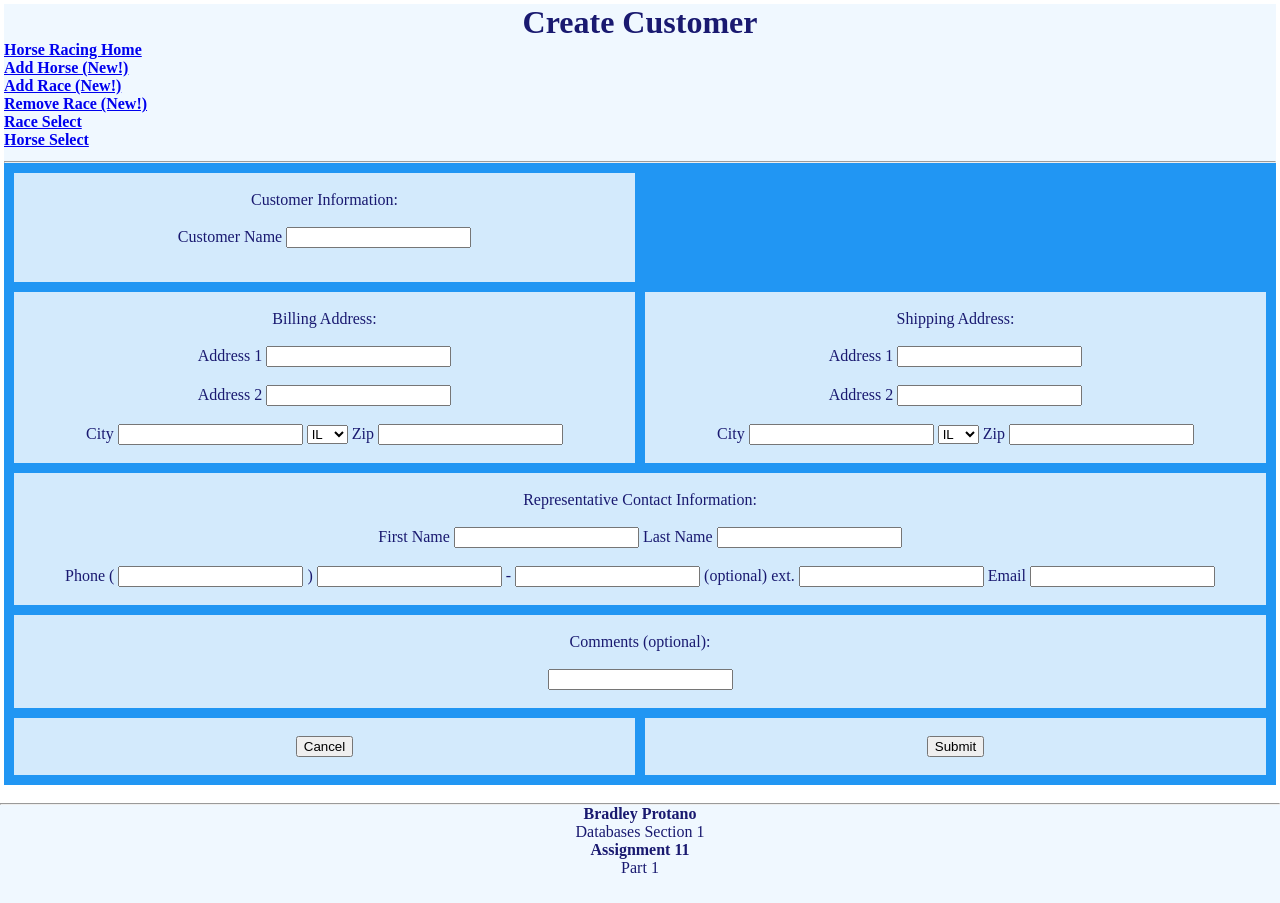
After one commit to dbaker111413/CSCI467-A4-DBaker-BProtano, a PHP site: page /a4_create_customer.php in a window 1280 px wide. The commit adds this page. Run offline with PHP 8.4, Linux system fonts and the light colour scheme.

Commit message:
basic af create a customer

```diff
--- a/a4.css
+++ b/a4.css
@@ -10,29 +10,43 @@
   each page and form.
 */
 
-/*
-.item-a {
-  grid-area: header;
+
+.customerBox {
+  grid-area: customer;
 }
 
-.item-b {
-  grid-area: main;
+.billingBox {
+  grid-area: billing;
 }
 
-.item-c {
-  grid-area: sidebar;
+.shippingBox {
+  grid-area: shipping;
 }
 
-.item-d {
-  grid-area: footer;
+.repBox {
+  grid-area: rep;
+}
+
+.commentBox {
+  grid-area: comment;
+}
+
+.cancelBox {
+  grid-area: cancel;
+}
+
+.submitBox {
+  grid-area: submit;
 }
 
 .container {
   display: grid;
   grid-template-areas:
-    "header header header header header header"
-    "sidebar main main main main main"
-    "sidebar footer footer footer footer footer";
+    "customer ."
+    "billing shipping"
+    "rep rep"
+    "comment comment"
+    "cancel submit";
   grid-gap: 10px;
   background-color: #2196F3;
   padding: 10px;
@@ -41,11 +55,9 @@
 .container > div {
   text-align: center;
   background-color: rgba(255, 255, 255, 0.8);
-  padding: 20px 0;
-  font-size: 30;
+  /*padding: 20px 0;*/
 }
 
-*/
 html {
   position: relative;
   min-height: 100%;
@@ -59,7 +71,7 @@ h1, head, hr {
 }
 
 h4, h6 {
-  text-align: right;
+  text-align: left;
   background-color:AliceBlue;
   color:MidnightBlue;
   margin: 0;
@@ -80,7 +92,7 @@ body {
   background-color:white;
   color:MidnightBlue;
   margin: 4 4 100px;
-  //padding: 25px;
+  /*padding: 25px;*/
 }
 
 footer {
--- /dev/null
+++ b/a4_create_customer.php
@@ -0,0 +1,157 @@
+<?php
+  /*
+  tables:
+  horse(horse_id, name, sire, dam)
+  race(race_id,name,distance)   //m is miles, f is furlongs
+  runsin(hid,rid,dt,tm,finish)  //hid is fk into horse, rid is fk into race
+
+  */
+
+  $page_title = "Create Customer";
+  include ("a4_header.html");
+  require ("a4_conn.php");
+
+/* customer info box */
+  echo '<div class="container">';
+  echo '  <div class="customerBox">';
+  echo '    <br>Customer Information:<br><br>';
+  echo '    <form name="create", id="create" action="a4_create_customer.php" method="post">';
+  echo '    <label for="name">Customer Name </label>';
+  echo '    <input type="text" name="name" id="name"><br><br>';
+  echo '  </div>';
+
+/* billing address box */
+  echo '  <div class="billingBox">';
+  echo '    <br>Billing Address:<br><br>';
+  echo '    <label for="address1">Address 1 </label>';
+  echo '    <input type="text" name="address1" id="address1"><br><br>';
+
+  echo '    <label for="address2">Address 2 </label>';
+  echo '    <input type="text" name="address2" id="address2"><br><br>';
+
+  echo '    <label for="city">City </label>';
+  echo '    <input type="text" name="city" id="city">';
+
+  echo '    <select>';
+  echo '      <option value="il">IL</option>';
+  echo '      <option value="ca">CA</option>';
+  echo '    </select>';
+
+  echo '    <label for="zip">Zip </label>';
+  echo '    <input type="text" name="zip" id="zip"><br><br>';
+  echo '  </div>';
+
+/* shipping address box */
+  echo '  <div class="shippingBox">';
+  echo '    <br>Shipping Address:<br><br>';
+  echo '    <label for="sAddress1">Address 1 </label>';
+  echo '    <input type="text" name="sAddress1" id="sAddress1"><br><br>';
+
+  echo '    <label for="sAddress2">Address 2 </label>';
+  echo '    <input type="text" name="sAddress2" id="sAddress2"><br><br>';
+
+  echo '    <label for="sCity">City </label>';
+  echo '    <input type="text" name="sCity" id="sCity">';
+
+  echo '    <select>';
+  echo '      <option value="il">IL</option>';
+  echo '      <option value="ca">CA</option>';
+  echo '    </select>';
+
+  echo '    <label for="sZip">Zip </label>';
+  echo '    <input type="text" name="sZip" id="zip"><br><br>';
+  echo '  </div>';
+
+/* representative info box */
+  echo '  <div class="repBox">';
+  echo '    <br>Representative Contact Information:<br><br>';
+  echo '    <label for="fName">First Name </label>';
+  echo '    <input type="text" name="fName" id="fName">';
+  echo '    <label for="lName">Last Name </label>';
+  echo '    <input type="text" name="lName" id="lName"><br><br>';
+
+  echo '    <label for="areaCode">Phone ( </label>';
+  echo '    <input type="text" name="areaCode" id="areaCode">';
+  echo '    <label for="midDigitse"> )  </label>';
+  echo '    <input type="text" name="midDigits" id="midDigits">';
+  echo '    <label for="endDigitse"> -  </label>';
+  echo '    <input type="text" name="endDigits" id="endDigits">';
+  echo '    <label for="ext"> (optional) ext. </label>';
+  echo '    <input type="text" name="ext" id="ext">';
+
+  echo '    <label for="email">Email </label>';
+  echo '    <input type="text" name="email" id="email"><br><br>';
+  echo '  </div>';
+
+/* comments box */
+  echo '  <div class="commentBox">';
+  echo '    <br>Comments (optional):<br><br>';
+  echo '    <label for="comment"> </label>';
+  echo '    <input type="text" name="comment" id="comment"><br><br>';
+  echo '  </div>';
+
+/* cancel box */
+  echo '  <div class="cancelBox">';
+  echo '    <br>';
+  echo '    <input type="reset" name="reset" id="reset" value="Cancel">';
+  echo '    <br><br>';
+  echo '  </div>';
+/* submit box */
+  echo '  <div class="submitBox">';
+  echo '    <br>';
+  echo '    <input type="submit" name="submit" id="submit" value="Submit">';
+  echo '    <input type="hidden" name="which" id="which" value="create">';
+  echo '    <br><br>';
+  echo '    </form>';
+  echo '  </div>';
+  echo '</div>';
+
+/**************************************************/
+  if ($_SERVER['REQUEST_METHOD'] == 'POST') {
+    if ($_POST['which'] == 'create') {
+      $name = $_POST['name'];
+      $address1 = $_POST['address1'];
+      $address2 = $_POST['address2'];
+      $city = $_POST['city'];
+      $state = "IL"; /*$_POST['state'];*/
+      $zip = $_POST['zip'];
+      /*if box for bill = ship logic here */
+      $sAddress1 = $_POST['sAddress1'];
+      $sAddress2 = $_POST['sAddress2'];
+      $sCity = $_POST['sCity'];
+      $sState = "IL"; /*$_POST['sState'];*/
+      $sZip = $_POST['sZip'];
+      $fName = $_POST['fName'];
+      $lName = $_POST['lName'];
+      $areaCode = $_POST['areaCode'];
+      $midDigits = $_POST['midDigits'];
+      $endDigits = $_POST['endDigits'];
+      $ext = $_POST['ext'];
+      $email = $_POST['email'];
+      $comment = $_POST['comment'];
+
+      $insertSQL = 'insert into customer ( name, address_line1, address_line2, city, state, zip,
+					   ship_address_line1, ship_address_line2, ship_city,
+                                           ship_state, ship_zip, fname, lname, phone_area,
+                                           phone_middle, phone_end, phone_ext, email, comments )
+	     		                   values (?, ?, ?, ?, ?, ?, ?, ?, ?, ?, ?, ?, ?, ?, ?, ?, ?, ?, ?)';
+
+      try {
+        $stmt = $conn->prepare($insertSQL);
+	$ok = $stmt->execute(array($name, $address1, $address2, $city, $state, $zip,
+	                           $sAddress1, $sAddress2, $sCity, $sState, $sZip, $fName,
+	                           $lName, $areaCode, $midDigits, $endDigits, $ext, $email,
+				   $comment));
+        echo ' Customer, '.$name.', added successfully!';
+      }
+      catch (PDOException $e) {
+        echo 'Error, customer could not be added.';
+        echo 'Error: '.$e->getMessage();
+      }
+    }
+  }
+
+  echo '<br>';
+  $section = "Part 1";
+  include ("a4_footer.html");
+?>
```
Also changed, not shown: a4.sql (+15 -13 lines).
